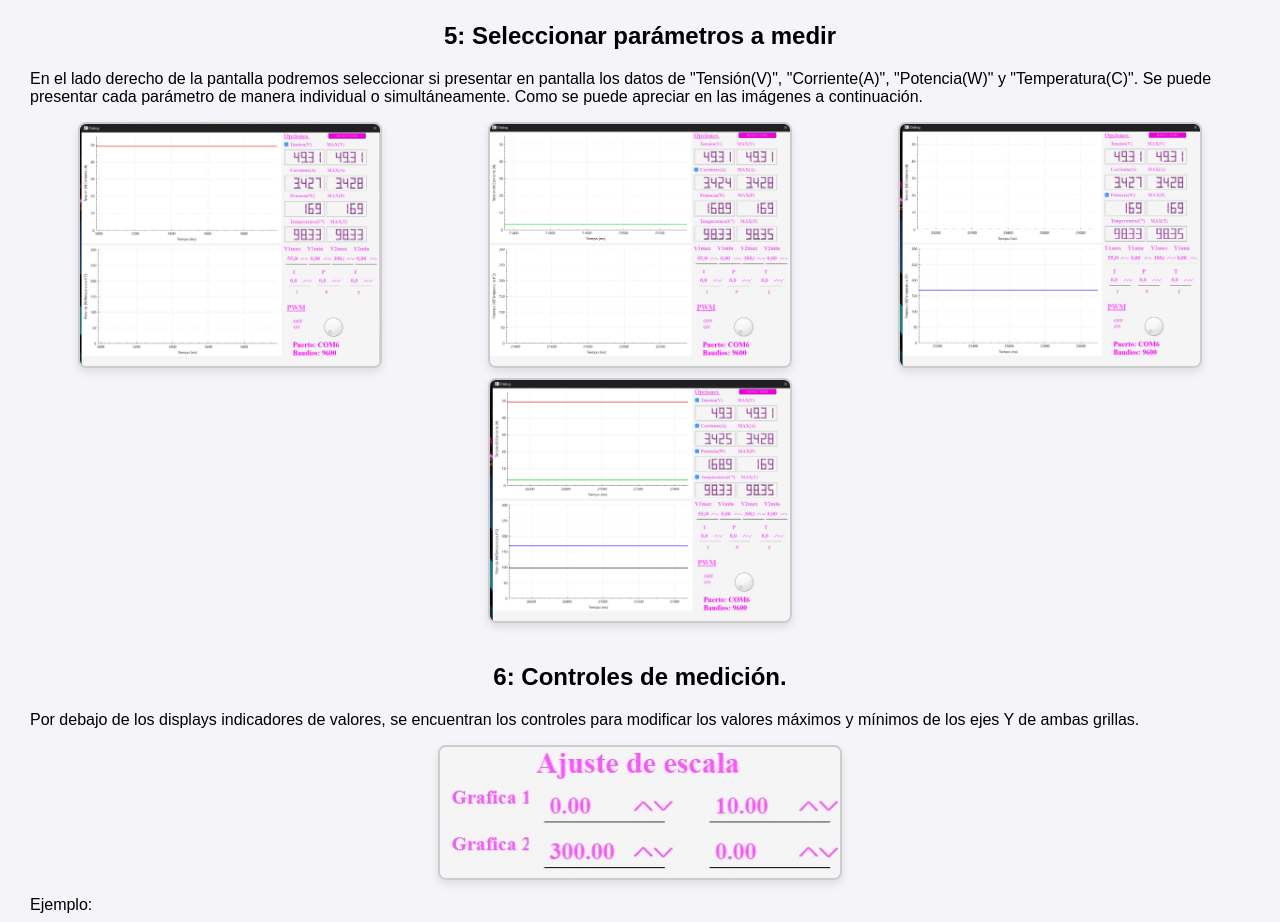
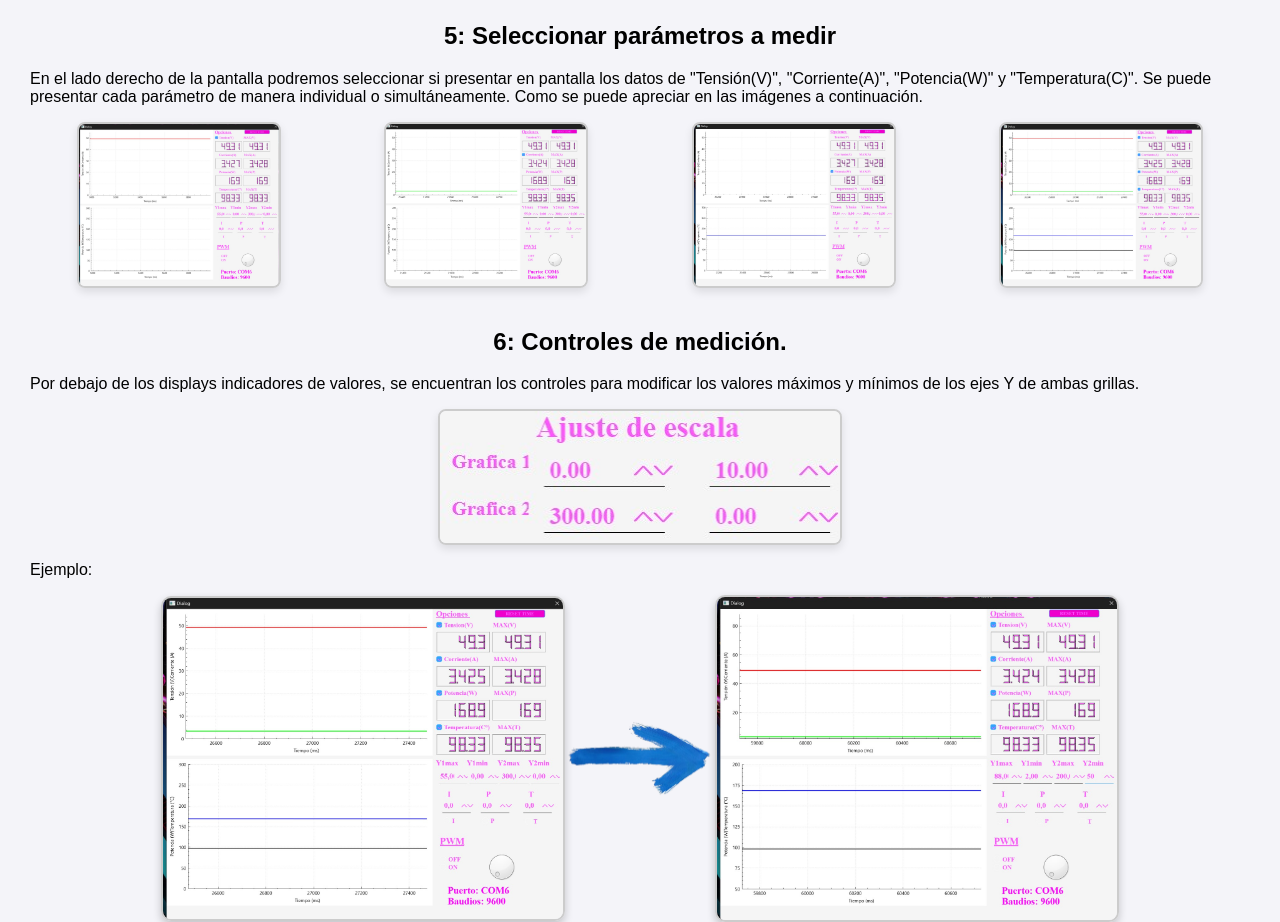
Before and after one commit to miliipalomeque/instrumento-virtual-xyz, a plain HTML site: page manual_instrucciones.html in a window 1280 px wide. Shown: the part 1900-2822 px from the top of the page. Drawn offline with Linux system fonts and the light colour scheme.

Commit message:
Update styles.css

```diff
--- a/styles.css
+++ b/styles.css
@@ -327,7 +327,7 @@ body {
 
 .instruccion-imagenes {
   width: 45%; /* Cada imagen ocupará el 45% del ancho disponible */
-  max-width: 300px; /* Establece un tamaño máximo para las imágenes */
+  max-width: 200px; /* Establece un tamaño máximo para las imágenes */
   display: block;
   margin: 0 auto; /* Centra las imágenes */
   border: 2px solid #ccc; /* Borde gris claro */
```
